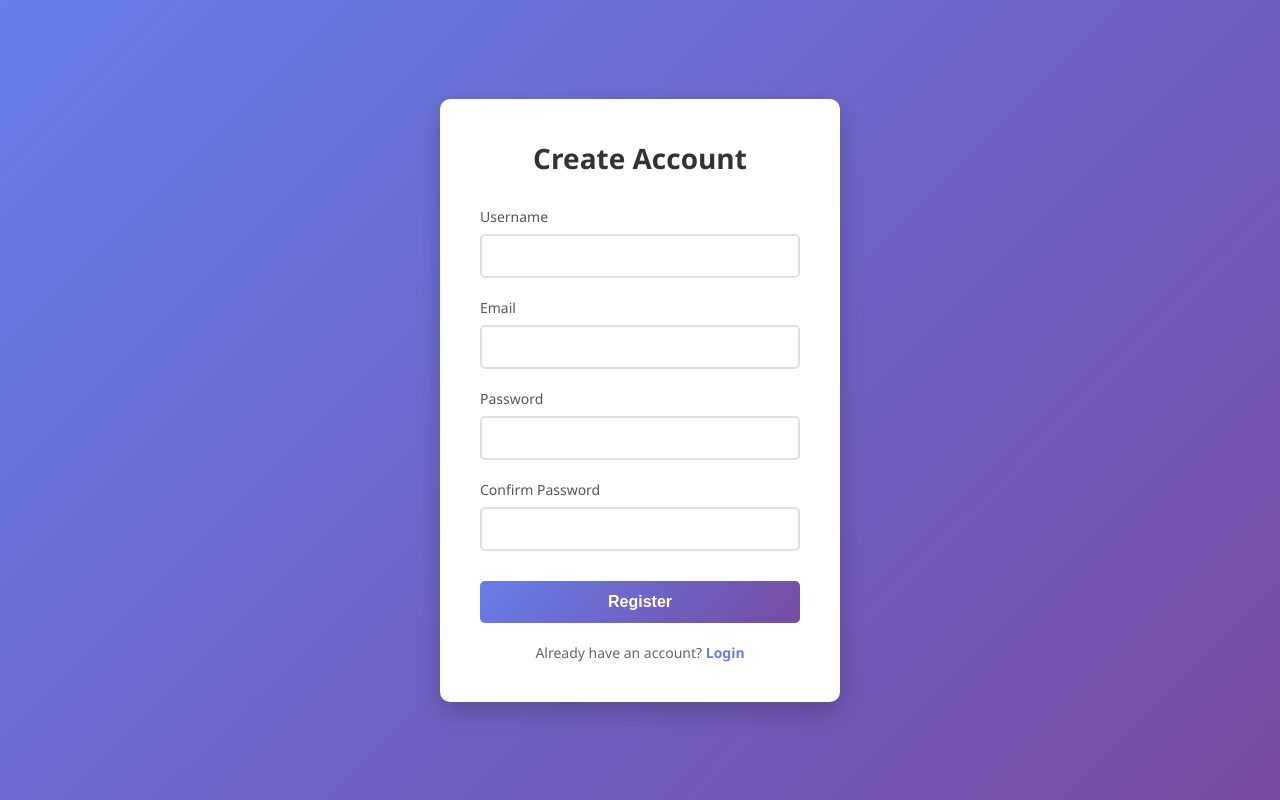
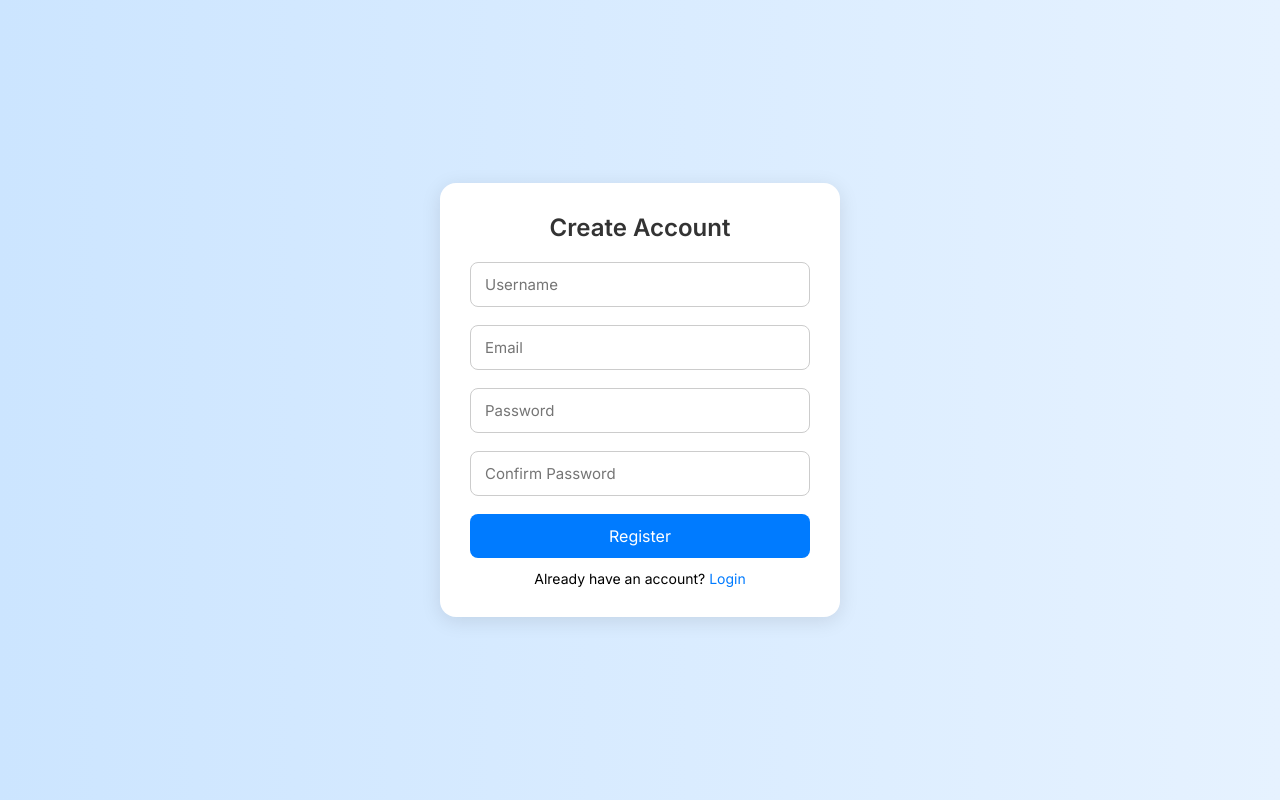
Before and after one commit to MuhammedNasihK/Admin-Panel, a Django app: template templates/register.html in a window 1280 px wide. Run offline with Django 5.2, Linux system fonts and the light colour scheme; the template is opened without the code that fills it: values that come from a table or form of the project are taken from there, others are empty; parts of the project's set-up code (start-up, migrations or seed data) failed here and were passed over.

Commit message:
Created register page

```diff
--- a/home/forms.py
+++ b/home/forms.py
@@ -1,10 +1,15 @@
 from django import forms
 from django.contrib.auth import get_user_model
-from django.db import models
+
 
 
 User = get_user_model()
+
 class Registerform(forms.ModelForm):
+    username = forms.CharField(widget = forms.TextInput(attrs={'class':'class_name','placeholder':'Username'}))
+
+    email = forms.EmailField(widget = forms.EmailInput(attrs={'class':'class_name','placeholder':'Email'}))
+
     password = forms.CharField(widget= forms.PasswordInput(attrs={'class':'class_name','placeholder':'Password'}))
 
     confirm_password = forms.CharField(widget = forms.PasswordInput(attrs = {'class':'class_name','placeholder':'Confirm Password'}))
@@ -13,10 +18,6 @@ class Registerform(forms.ModelForm):
         model = User
         fields = ['username','email','password']
 
-        widgets = {
-            'username' : forms.TextInput(attrs={'class' : 'class_name','placeholder' : 'Username'}),
-            'email' : forms.EmailInput(attrs={'class' : 'class_name','placeholder': 'Email:'}),
-        }
 
     def clean(self):
         cleaned_data = super().clean()
@@ -24,6 +25,11 @@ class Registerform(forms.ModelForm):
         p2 = cleaned_data.get('confirm_password')
 
         if p1 and p2 and p1 != p2:
-            raise forms.ValidationError('Password do not match')
+            raise forms.ValidationError('Passwords do not match')
 
         return cleaned_data
+
+
+class Loginform(forms.Form):
+    email = forms.EmailField(widget = forms.EmailInput(attrs={'placeholder':'Email'}))
+    password = forms.CharField(widget = forms.PasswordInput(attrs={'placeholder':'Password'}))
--- a/home/urls.py
+++ b/home/urls.py
@@ -4,6 +4,6 @@ from . import views
 
 urlpatterns = [
     path('login/',views.login,name='login'),
-    path('register/',views.register,name='register'),
+    path('',views.register,name='register'),
     path('admin_panel',views.admin,name='admin')
 ]
--- a/templates/register.html
+++ b/templates/register.html
@@ -1,143 +1,155 @@
+{% load static %}
 <!DOCTYPE html>
 <html lang="en">
 <head>
     <meta charset="UTF-8">
     <meta name="viewport" content="width=device-width, initial-scale=1.0">
     <title>Register</title>
+
+    <!-- Google Font -->
+    <link href="https://fonts.googleapis.com/css2?family=Inter:wght@400;600&display=swap" rel="stylesheet">
+
     <style>
         * {
             margin: 0;
             padding: 0;
             box-sizing: border-box;
+            font-family: 'Inter', sans-serif;
         }
 
         body {
-            font-family: 'Segoe UI', Tahoma, Geneva, Verdana, sans-serif;
-            background: linear-gradient(135deg, #667eea 0%, #764ba2 100%);
-            min-height: 100vh;
+            background: linear-gradient(to right, #cce5ff, #e6f2ff);
             display: flex;
             justify-content: center;
             align-items: center;
-            padding: 20px;
+            height: 100vh;
         }
 
-        .container {
-            background: white;
-            padding: 40px;
-            border-radius: 10px;
-            box-shadow: 0 10px 25px rgba(0, 0, 0, 0.2);
+        .register-container {
             width: 100%;
             max-width: 400px;
+            background: white;
+            border-radius: 16px;
+            box-shadow: 0 4px 20px rgba(0,0,0,0.1);
+            padding: 30px;
         }
 
-        h2 {
+        .form-box h2 {
             text-align: center;
+            margin-bottom: 20px;
             color: #333;
-            margin-bottom: 30px;
-            font-size: 28px;
         }
 
-        .form-group {
-            margin-bottom: 20px;
+        .input-group {
+            margin-bottom: 18px;
         }
 
-        label {
-            display: block;
-            margin-bottom: 8px;
-            color: #555;
-            font-weight: 500;
-            font-size: 14px;
+        .class_name {
+            width: 100%;
+            padding: 12px 14px;
+            border-radius: 8px;
+            border: 1px solid #ccc;
+            font-size: 15px;
+            transition: 0.3s;
         }
 
-        input[type="text"],
-        input[type="email"],
-        input[type="password"] {
-            width: 100%;
-            padding: 12px 15px;
-            border: 2px solid #e0e0e0;
-            border-radius: 5px;
-            font-size: 14px;
-            transition: border-color 0.3s;
+        .class_name:focus {
+            border-color: #007bff;
             outline: none;
-        }
-
-        input[type="text"]:focus,
-        input[type="email"]:focus,
-        input[type="password"]:focus {
-            border-color: #667eea;
+            box-shadow: 0 0 5px rgba(0,123,255,0.3);
         }
 
         .btn {
             width: 100%;
             padding: 12px;
-            background: linear-gradient(135deg, #667eea 0%, #764ba2 100%);
+            background-color: #007bff;
+            border: none;
+            border-radius: 8px;
             color: white;
-            border: none;
-            border-radius: 5px;
             font-size: 16px;
-            font-weight: 600;
             cursor: pointer;
-            transition: transform 0.2s, box-shadow 0.2s;
-            margin-top: 10px;
+            transition: 0.3s;
         }
 
         .btn:hover {
-            transform: translateY(-2px);
-            box-shadow: 0 5px 15px rgba(102, 126, 234, 0.4);
+            background-color: #0056b3;
         }
 
-        .btn:active {
-            transform: translateY(0);
-        }
-
-        .login-link {
+        .login-text {
             text-align: center;
-            margin-top: 20px;
-            color: #666;
+            margin-top: 12px;
             font-size: 14px;
         }
 
-        .login-link a {
-            color: #667eea;
+        .login-text a {
+            color: #007bff;
             text-decoration: none;
-            font-weight: 600;
         }
 
-        .login-link a:hover {
+        .login-text a:hover {
             text-decoration: underline;
+        }
+
+        .error-box {
+            background-color: #ffe6e6;
+            color: #b30000;
+            border: 1px solid #ffb3b3;
+            border-radius: 8px;
+            padding: 10px;
+            margin-bottom: 16px;
+            font-size: 14px;
         }
     </style>
 </head>
+
 <body>
-    <div class="container">
+
+<div class="register-container">
+    <div class="form-box">
         <h2>Create Account</h2>
-        <form>
-            <div class="form-group">
-                <label for="username">Username</label>
-                <input type="text" id="username" name="username" required>
+
+        <form method="POST">
+            {% csrf_token %}
+
+            <!-- Show form errors -->
+            {% if form.errors %}
+            <div class="error-box">
+                {% for field in form %}
+                    {% for error in field.errors %}
+                        <p>{{ error }}</p>
+                    {% endfor %}
+                {% endfor %}
+                {% for error in form.non_field_errors %}
+                    <p>{{ error }}</p>
+                {% endfor %}
+            </div>
+            {% endif %}
+
+            <!-- Input fields -->
+            <div class="input-group">
+                {{ form.username }}
             </div>
 
-            <div class="form-group">
-                <label for="email">Email</label>
-                <input type="email" id="email" name="email" required>
+            <div class="input-group">
+                {{ form.email }}
             </div>
 
-            <div class="form-group">
-                <label for="password">Password</label>
-                <input type="password" id="password" name="password" required>
+            <div class="input-group">
+                {{ form.password }}
             </div>
 
-            <div class="form-group">
-                <label for="confirm-password">Confirm Password</label>
-                <input type="password" id="confirm-password" name="confirm-password" required>
+            <div class="input-group">
+                {{ form.confirm_password }}
             </div>
 
             <button type="submit" class="btn">Register</button>
 
-            <div class="login-link">
-                Already have an account? <a href="#">Login</a>
-            </div>
+            <p class="login-text">
+                Already have an account? <a href="{% url 'login' %}">Login</a>
+            </p>
         </form>
     </div>
+</div>
+
 </body>
 </html>
```
Also changed, not shown: home/views.py (+23 -10 lines), templates/login.html (+78 -113 lines), db.sqlite3, home/migrations/0001_initial.py (added).
